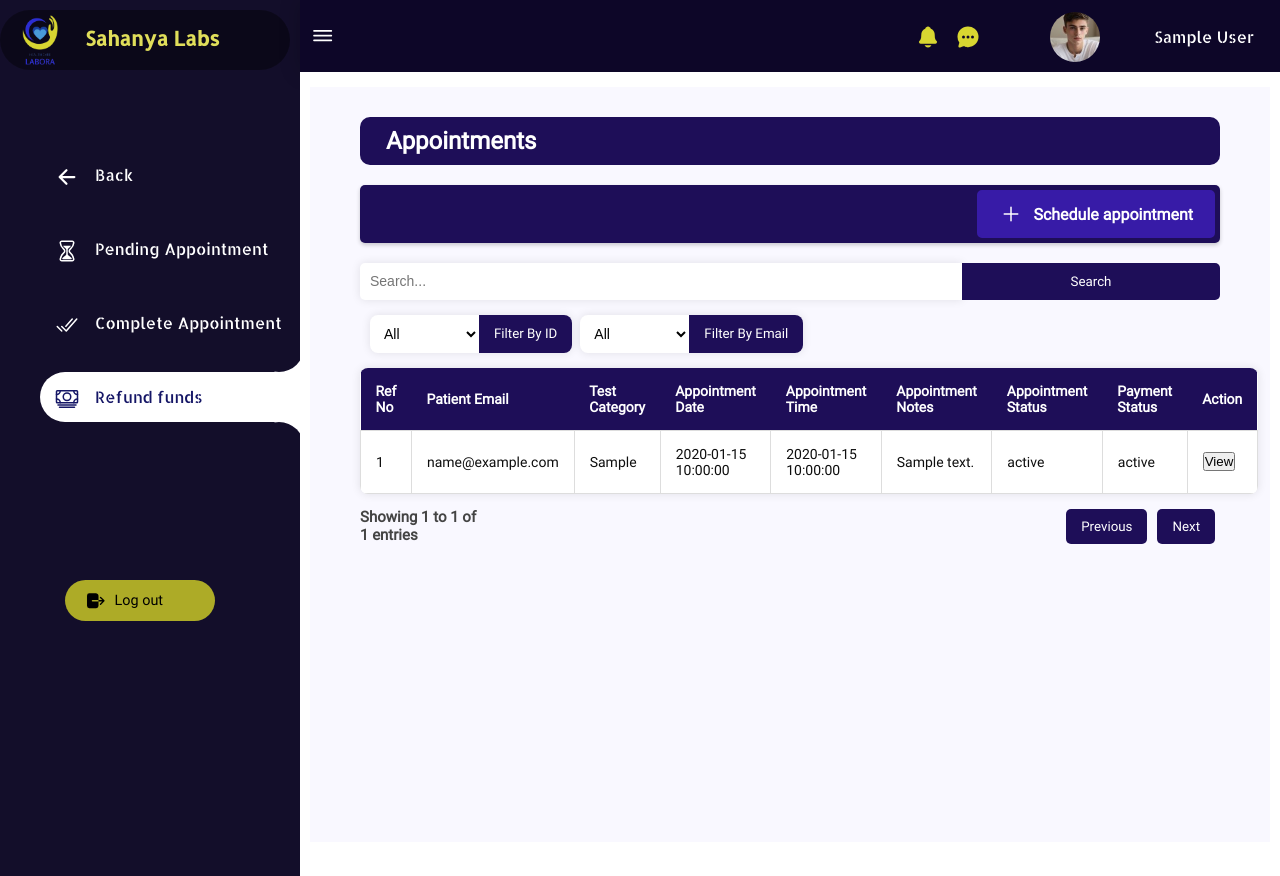
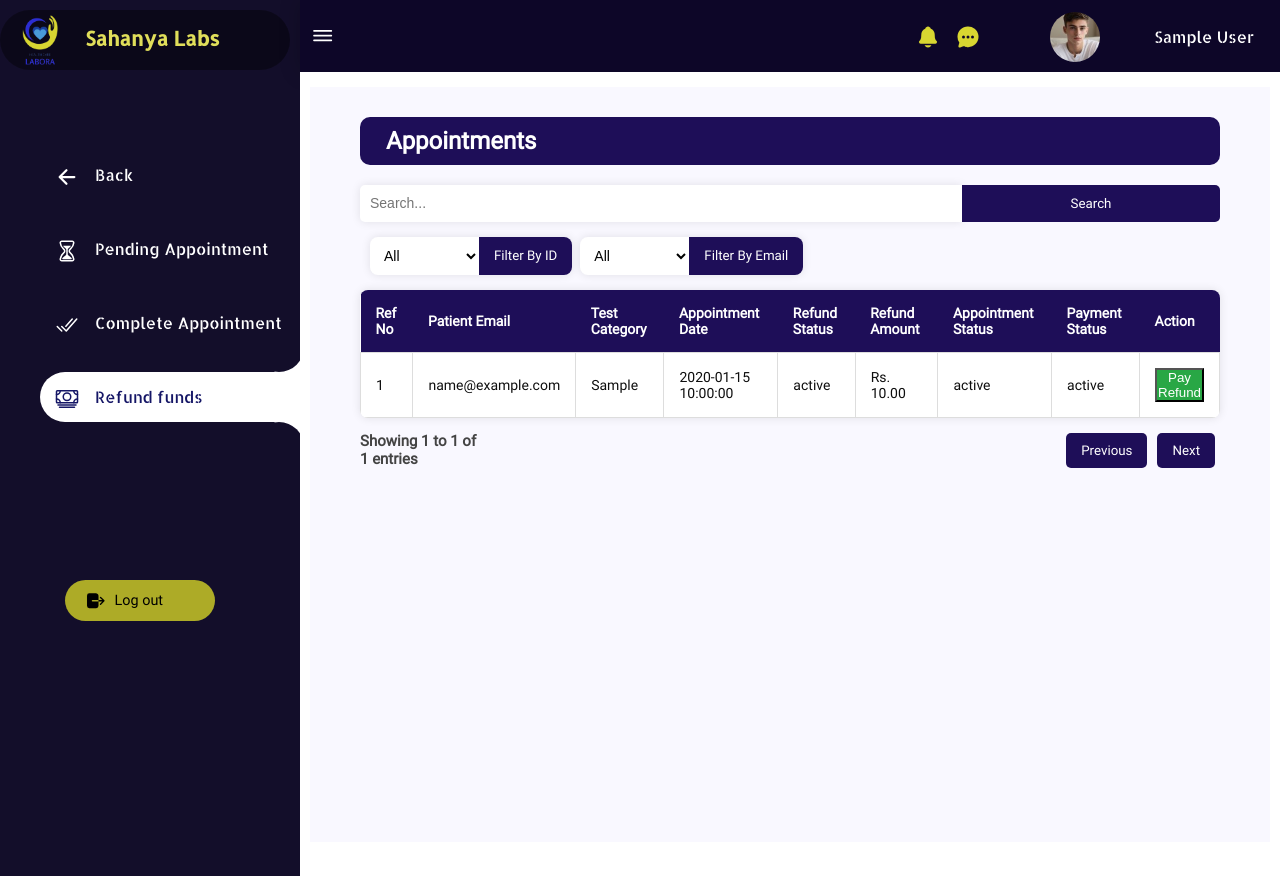
Before and after one commit to Buddhi098/LABORA, a PHP site: the page made by app/views/receptionist/refunded_appointment.php in a window 1280 px wide. Run offline with PHP 8.4, Linux system fonts and the light colour scheme; the visitor is signed in with stand-in values (Sample User, id 1); the template is opened without the code that fills it: most values are stand-ins (such as "Sample title", 1, 10 or a date in 2020); some libraries are stand-ins or nearby versions.

Commit message:
add refunded_appointment

```diff
--- a/app/views/receptionist/refunded_appointment.php
+++ b/app/views/receptionist/refunded_appointment.php
@@ -18,9 +18,6 @@
 
     <div class="table-container">
         <h2><i class="fa-solid fa-calendar-check"></i>Appointments</h2>
-        <div class="add">
-            <a href="<?php echo URLROOT?>receptionist/appointment_form" class="addbtn"><ion-icon name="add"></ion-icon>Schedule appointment</a>
-        </div>
         <div class="search-container">
         <input type="text" class="search-box" id="searchInput" placeholder="Search...">
         <button class="search-button">Search</button>
@@ -50,8 +47,8 @@
                 <th>Patient Email</th>
                 <th>Test Category</th>
                 <th>Appointment Date</th>
-                <th>Appointment Time</th>
-                <th>Appointment Notes</th>
+                <th>Refund Status</th>
+                <th>Refund Amount</th>
                 <th>Appointment Status</th>
                 <th>Payment Status</th>
                 <th>Action</th>
@@ -61,23 +58,21 @@
                     <?php
                         if($data['appointment_data']){
                             foreach($data['appointment_data'] as $appointment){
-                                if($appointment['Appointment_Status'] == 'Pending' && $appointment['payment_status'] == 'unpaid'){
-                                    $button = "<td><button class='btn btn-1' onclick='cancelAppointment(".$appointment['Id'].")'>Pay Now</button></td>";
-                                }else if($appointment['Appointment_Status'] == 'Pending' && $appointment['payment_status'] == 'paid'){
-                                    $button = "<td><button class='btn btn-2' onclick='cancelAppointment(".$appointment['Id'].")'>Get PASS</button></td>";
+                                if($appointment['refund_status'] == 'refunded'){
+                                    $str = 'disabled';
                                 }else{
-
+                                    $str = '';
                                 }
                                 echo "<tr>";
                                 echo "<td>".$appointment['Ref_No']."</td>";
                                 echo "<td>".$appointment['patient_email']."</td>";
                                 echo "<td>".$appointment['Test_Type']."</td>";
                                 echo "<td>".$appointment['Appointment_Date']."</td>";
-                                echo "<td>".$appointment['Appointment_Time']."</td>";
-                                echo "<td>".$appointment['Appointment_Notes']."</td>";
+                                echo "<td>".$appointment['refund_status']."</td>";
+                                echo "<td>Rs. ".$appointment['cost'].".00</td>";
                                 echo "<td>".$appointment['Appointment_Status']."</td>";
                                 echo "<td>".$appointment['payment_status']."</td>";
-                                echo "<td><a href='".URLROOT."receptionist/appointment_details/".$appointment['Id']."'><button class='viewbtn'>View</button></a></td>";
+                                echo "<td><a href='".URLROOT."receptionist/getRefundInovoice/".$appointment['Id']."/".$appointment['patient_email']."' target='_blank'><button class='viewbtn btn-0 btn-2' ".$str.">Pay Refund</button></a></td>";
                                 echo "</tr>";
                             }
                         }else{
```
